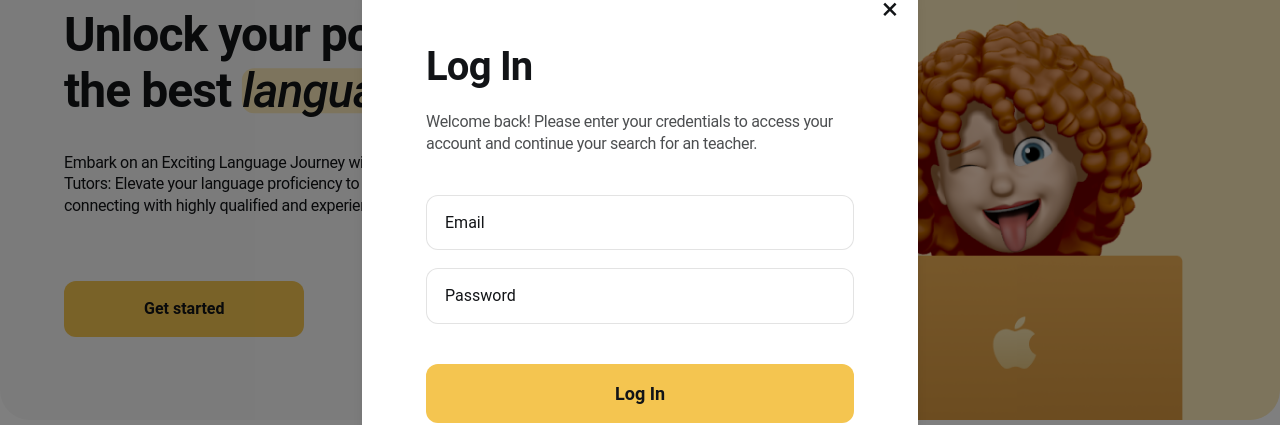
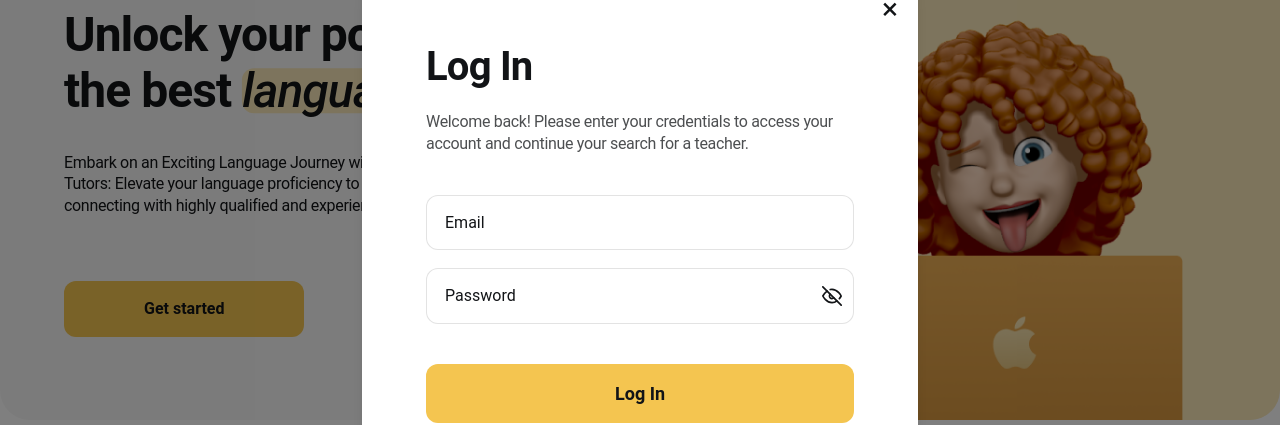
Before and after one commit to makarenko-vladyslav/LearnLingo-App, a Next.js app: page / in a window 1280 px wide. Both pictures are taken after a click on the button "Log in". Shown: the part 167-592 px from the top of the page. Built offline with nearby package versions, Linux system fonts and the light colour scheme; no server answers.

Commit message:
add modal accessibility, add eye icon

```diff
--- a/src/app/layout.tsx
+++ b/src/app/layout.tsx
@@ -1,7 +1,6 @@
 import type { Metadata } from "next";
 import localFont from "next/font/local";
 import "./globals.css";
-
 
 const roboto = localFont({
     src: [
@@ -38,7 +37,11 @@ export const metadata: Metadata = {
 export default function RootLayout({ children }: Readonly<{ children: React.ReactNode }>) {
     return (
         <html lang="en">
-                <body className={`${roboto.variable} antialiased`}>{children}</body>
+            <body
+                className={`${roboto.variable} antialiased`}
+                id="__next">
+                {children}
+            </body>
         </html>
     );
 }
--- a/src/components/Header.tsx
+++ b/src/components/Header.tsx
@@ -2,7 +2,7 @@ import { useState, useEffect } from "react";
 import Image from "next/image";
 import Link from "next/link";
 import { FiLogIn } from "react-icons/fi";
-import LoginModal from "./LoginModal";
+import LoginModal from "./auth/LoginModal";
 
 export default function Header() {
     const [isModalOpen, setIsModalOpen] = useState(false);
--- a/src/components/InputField.tsx
+++ /dev/null
@@ -1,36 +0,0 @@
-import React from "react";
-import { FieldValues, UseFormRegister, Path, ValidationRule } from "react-hook-form";
-
-interface InputFieldProps<T extends FieldValues> {
-    id: Path<T>;
-    label: string;
-    type: string;
-    register: UseFormRegister<T>;
-    error?: string;
-    isRequired?: string | ValidationRule<boolean>;
-}
-
-const InputField = <T extends FieldValues>({
-    id,
-    label,
-    type,
-    register,
-    error,
-    isRequired = true,
-}: InputFieldProps<T>) => (
-    <div className="mb-[18px] last-input-mb-10">
-        <label
-            htmlFor={id}
-            className="block text-sm font-medium text-gray-700"></label>
-        <input
-            type={type}
-            id={id}
-            placeholder={label}
-            {...register(id, { required: isRequired })}
-            className="p-2 w-full border border-text10 rounded-xl leading-[137%] placeholder:text-text px-[18px] py-4"
-        />
-        {error && <p className="text-red-500 text-sm ml-3 mt-1.5">{error}</p>}
-    </div>
-);
-
-export default InputField;
--- /dev/null
+++ b/src/components/auth/InputField.tsx
@@ -0,0 +1,53 @@
+import React, { useState } from "react";
+import { FieldValues, UseFormRegister, Path, ValidationRule } from "react-hook-form";
+import { FiEye, FiEyeOff } from "react-icons/fi";
+
+interface InputFieldProps<T extends FieldValues> {
+    id: Path<T>;
+    label: string;
+    type: string;
+    register: UseFormRegister<T>;
+    error?: string;
+    isRequired?: string | ValidationRule<boolean>;
+}
+
+const InputField = <T extends FieldValues>({
+    id,
+    label,
+    type,
+    register,
+    error,
+    isRequired = true,
+}: InputFieldProps<T>) => {
+    const [showPassword, setShowPassword] = useState(false);
+
+    const handleTogglePasswordVisibility = () => {
+        setShowPassword((prev) => !prev);
+    };
+
+    return (
+        <div className="mb-[18px] last-input-mb-10 relative">
+            <label
+                htmlFor={id}
+                className="block text-sm font-medium text-gray-700"></label>
+            <input
+                type={type === "password" && showPassword ? "text" : type}
+                id={id}
+                placeholder={label}
+                {...register(id, { required: isRequired })}
+                className="p-2 w-full border border-text10 rounded-xl leading-[137%] placeholder:text-text px-[18px] py-4 pr-10"
+            />
+            {type === "password" && (
+                <button
+                    type="button"
+                    onClick={handleTogglePasswordVisibility}
+                    className="absolute inset-y-0 right-3 flex items-center text-gray-500">
+                    <span className="text-xl">{showPassword ? <FiEye /> : <FiEyeOff />}</span>
+                </button>
+            )}
+            {error && <p className="text-red-500 text-sm ml-3 mt-1.5">{error}</p>}
+        </div>
+    );
+};
+
+export default InputField;
--- a/src/components/LoginAndRegisterForm.tsx
+++ b/src/components/auth/LoginAndRegisterForm.tsx
@@ -5,9 +5,9 @@ import { useForm } from "react-hook-form";
 import { yupResolver } from "@hookform/resolvers/yup";
 import { useRouter } from "next/navigation";
 import { useDispatch } from "react-redux";
-import { AppDispatch } from "../redux/store";
-import { authSchema } from "../validation/authSchema";
-import { handleAuth } from "../services/authService";
+import { AppDispatch } from "../../redux/store";
+import { authSchema } from "../../validation/authSchema";
+import { handleAuth } from "../../services/authService";
 import InputField from "./InputField";
 
 interface LoginAndRegisterFormProps {
--- a/src/components/LoginModal.tsx
+++ b/src/components/auth/LoginModal.tsx
@@ -1,5 +1,4 @@
-"use client";
-
+import { useEffect } from "react";
 import Modal from "react-modal";
 import LoginAndRegisterForm from "./LoginAndRegisterForm";
 
@@ -10,6 +9,26 @@ interface LoginModalProps {
 }
 
 export default function LoginModal({ isOpen, onRequestClose, formMode }: LoginModalProps) {
+    useEffect(() => {
+        Modal.setAppElement("#__next");
+
+        const body = document.querySelector("body");
+
+        if (body) {
+            if (isOpen) {
+                body.style.overflow = "hidden";
+            } else {
+                body.style.overflow = "";
+            }
+        }
+
+        return () => {
+            if (body) {
+                body.style.overflow = "";
+            }
+        };
+    }, [isOpen]);
+
     return (
         <Modal
             isOpen={isOpen}
@@ -22,7 +41,7 @@ export default function LoginModal({ isOpen, onRequestClose, formMode }: LoginMo
                     <h1 className="font-bold text-[2.5rem] mb-5 leading-[120%]">Log In</h1>
                     <p className="leading-[137%] mb-10 text-text80">
                         Welcome back! Please enter your credentials to access your account and continue your search for
-                        an teacher.
+                        a teacher.
                     </p>
                 </>
             ) : (
@@ -30,7 +49,7 @@ export default function LoginModal({ isOpen, onRequestClose, formMode }: LoginMo
                     <h1 className="font-bold text-[2.5rem] mb-5 leading-[120%]">Registration</h1>
                     <p className="leading-[137%] mb-10 text-text80">
                         Thank you for your interest in our platform! In order to register, we need some information.
-                        Please provide us with the following information
+                        Please provide us with the following information.
                     </p>
                 </>
             )}
```
